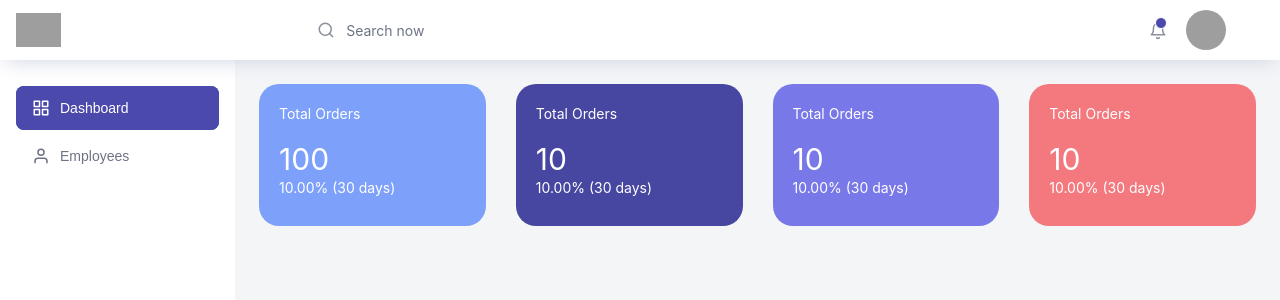
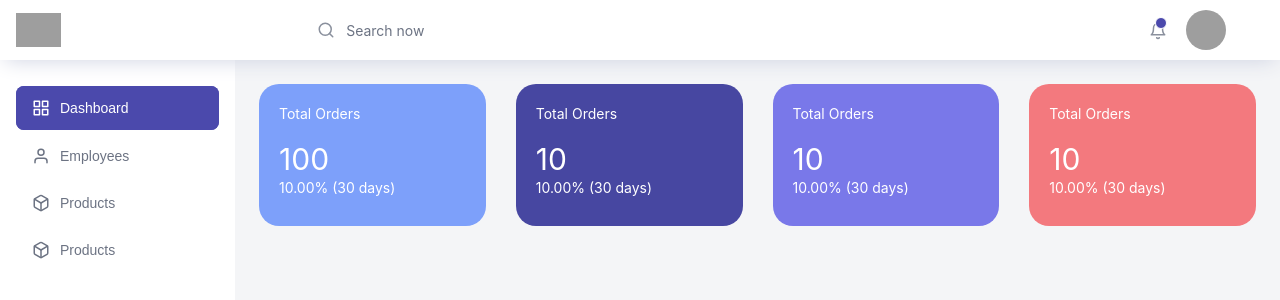
Before and after one commit to murali-cse/tuncommerz_admin_panel, a React (Create React App) app: page / in a window 1280 px wide. Shown: the top 300 px of the page. Built offline with nearby package versions, Linux system fonts and the light colour scheme; grey boxes are pictures that could not be loaded; a web font is replaced by a local one.

Commit message:
working on collapseable sidebar

```diff
--- a/package.json
+++ b/package.json
@@ -6,7 +6,9 @@
     "@testing-library/jest-dom": "^5.16.5",
     "@testing-library/react": "^13.4.0",
     "@testing-library/user-event": "^13.5.0",
+    "bootstrap": "^5.2.1",
     "react": "^18.2.0",
+    "react-bootstrap": "^2.5.0",
     "react-dom": "^18.2.0",
     "react-feather": "^2.0.10",
     "react-router-dom": "^6.4.1",
--- a/src/components/Icons.jsx
+++ b/src/components/Icons.jsx
@@ -20,4 +20,13 @@ export default class Icons {
       />
     );
   };
+  static Box = ({ status }) => {
+    return (
+      <Icon.Box
+        size="18px"
+        className={status ? "menu-icon white" : "menu-icon"}
+        style={{ marginRight: "10px" }}
+      />
+    );
+  };
 }
--- a/src/pages/Layout.jsx
+++ b/src/pages/Layout.jsx
@@ -1,26 +1,38 @@
-import React from "react";
+import React, { useState } from "react";
 import { Link, Outlet, useLocation } from "react-router-dom";
 import Navbar from "../components/Navbar";
 import * as Icon from "react-feather";
 import { Color } from "../helpers/common";
 import Icons from "../components/Icons";
+import Collapse from "react-bootstrap/Collapse";
 
 const Layout = () => {
+  const [open, setOpen] = useState([]);
   const pathname = useLocation().pathname;
 
   const isActive = (path) =>
-    pathname == path ? "nav-item active" : "nav-item";
+    pathname === path ? "nav-item active" : "nav-item";
 
   const navTitle = [
     {
       path: "/",
       title: "Dashboard",
-      component: <Icons.Grid status={pathname == `/`} />,
+      component: <Icons.Grid status={pathname === `/`} />,
     },
     {
       path: "/blank",
       title: "Employees",
-      component: <Icons.User status={pathname == `/blank`} />,
+      component: <Icons.User status={pathname === `/blank`} />,
+    },
+    {
+      title: "Products",
+      component: <Icons.Box status={false} />,
+      subcat: ["Example 1", "Example 2", "Example 3"],
+    },
+    {
+      title: "Products",
+      component: <Icons.Box status={false} />,
+      subcat: ["Example 1", "Example 2", "Example 3"],
     },
   ];
 
@@ -31,13 +43,38 @@ const Layout = () => {
         <div style={{ marginTop: "5%" }}></div>
         <nav className="sidebar sidebar-offcanvas" id="sidebar">
           <ul className="nav">
-            {navTitle.map((v) => {
-              return (
+            {navTitle.map((v, i) => {
+              return !v.subcat ? (
                 <li className={isActive(v.path)}>
                   <Link to={v.path} className="nav-link">
                     {v.component}
                     <span className="menu-title">{v.title}</span>
                   </Link>
+                </li>
+              ) : (
+                <li class="nav-item">
+                  <Link
+                    className="nav-link"
+                    aria-expanded={open[i] || false}
+                    aria-controls={v.title}
+                    onClick={() => setOpen(!open[i])}
+                  >
+                    {v.component}
+                    <span class="menu-title">{v.title}</span>
+                  </Link>
+                  <Collapse in={open[i] || false}>
+                    <div id={v.title}>
+                      <ul class="nav flex-column sub-menu">
+                        {v.subcat.map((sub) => {
+                          return (
+                            <li class="nav-item">
+                              <Link class="nav-link">{sub}</Link>
+                            </li>
+                          );
+                        })}
+                      </ul>
+                    </div>
+                  </Collapse>
                 </li>
               );
             })}
```
Also changed, not shown: 1 other file (tests, documents, lock files or other folders).
